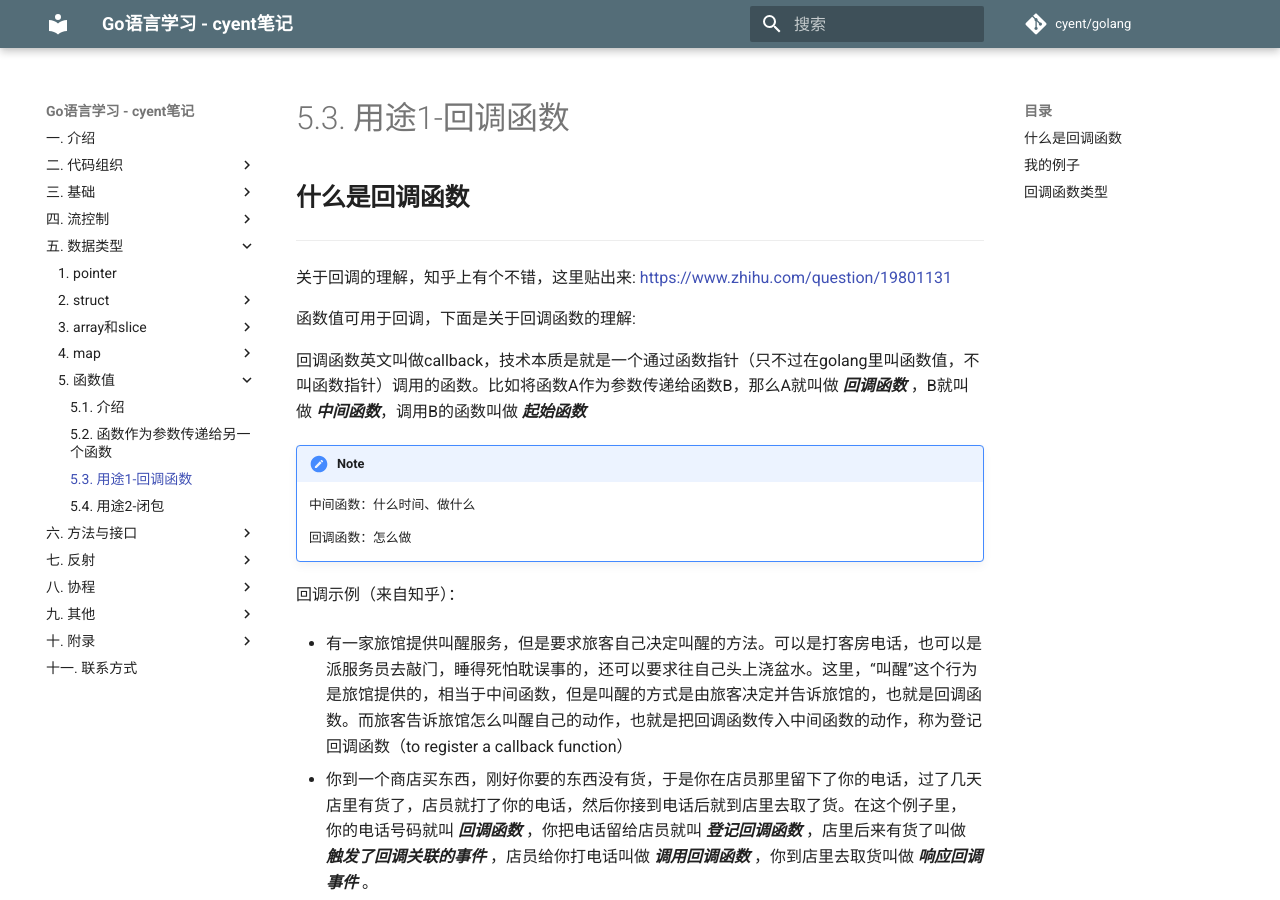
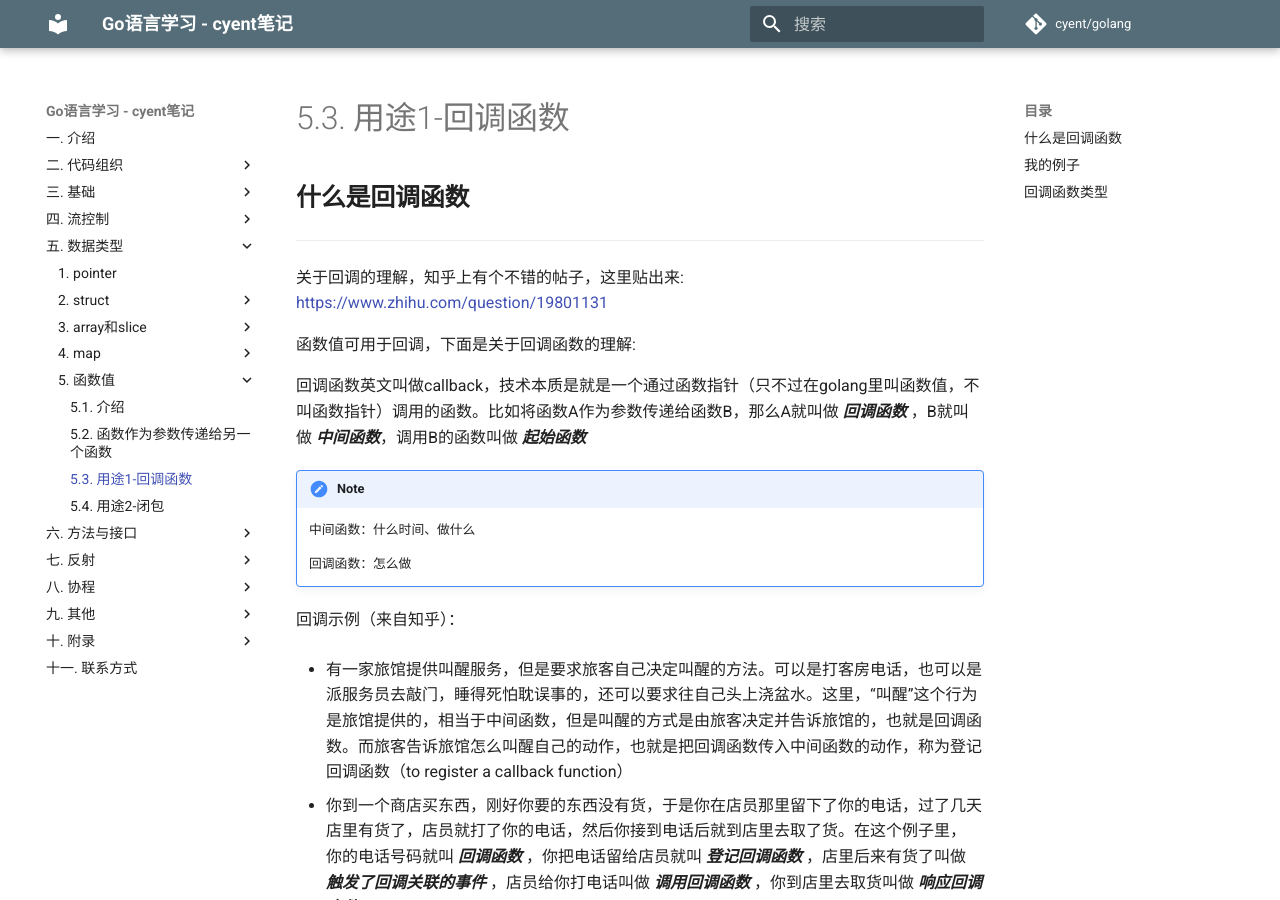
Before and after one commit to yxhsea/golang, an MkDocs documentation site: the page built from docs/datatype/funcvalue_callback.md, in a window 1280 px wide and 900 px high. Built offline with MkDocs 1.6.1 and Material for MkDocs 9.7.7, drawn with Linux system fonts in a browser that asks for light colours; comment, search, counter and statistics services are not loaded; old or Windows-style settings are respelled for this version of MkDocs.

Commit message:
2018-05-15

```diff
--- a/docs/datatype/funcvalue_callback.md
+++ b/docs/datatype/funcvalue_callback.md
@@ -2,7 +2,7 @@
 
 ---
 
-关于回调的理解，知乎上有个不错，这里贴出来: https://www.zhihu.com/question/19801131
+关于回调的理解，知乎上有个不错的帖子，这里贴出来: https://www.zhihu.com/question/19801131
 
 函数值可用于回调，下面是关于回调函数的理解:
 
```
